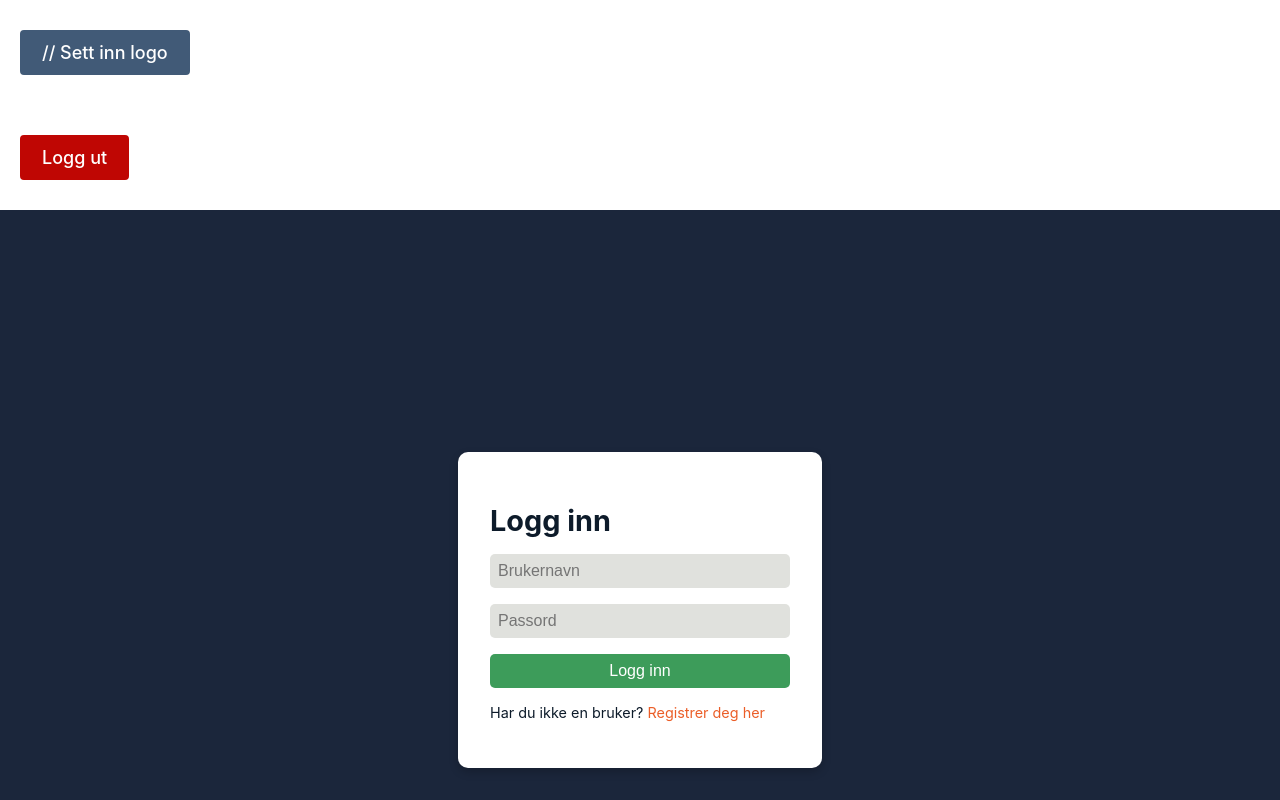
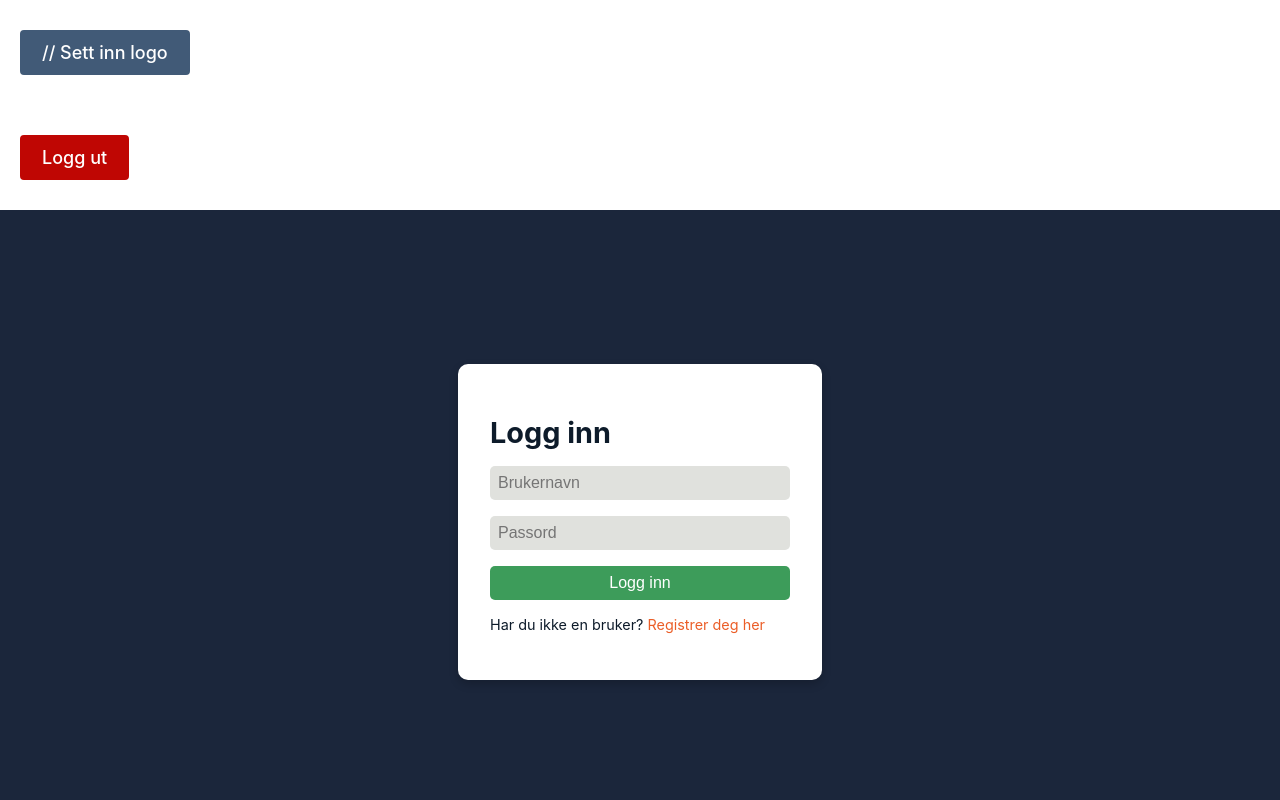
Before and after one commit to NTNU-IDI/scrum-project-2025-team11, a Vue app in the folder frontend/: page /login in a window 1280 px wide. Shown: the top 800 px of the page. Built offline with nearby package versions, Linux system fonts and the light colour scheme; the HTML template or start-up script is replaced by a standard one.

Commit message:
Update css for register and login

```diff
--- a/frontend/src/assets/main.css
+++ b/frontend/src/assets/main.css
@@ -46,7 +46,8 @@ body {
   display: flex;
   justify-content: center;
   align-items: center;
-  height: 100vh;
+  min-height: 70vh;
+  padding: 2rem;
   background-color: var(--dark-blue);
 }
 
```
